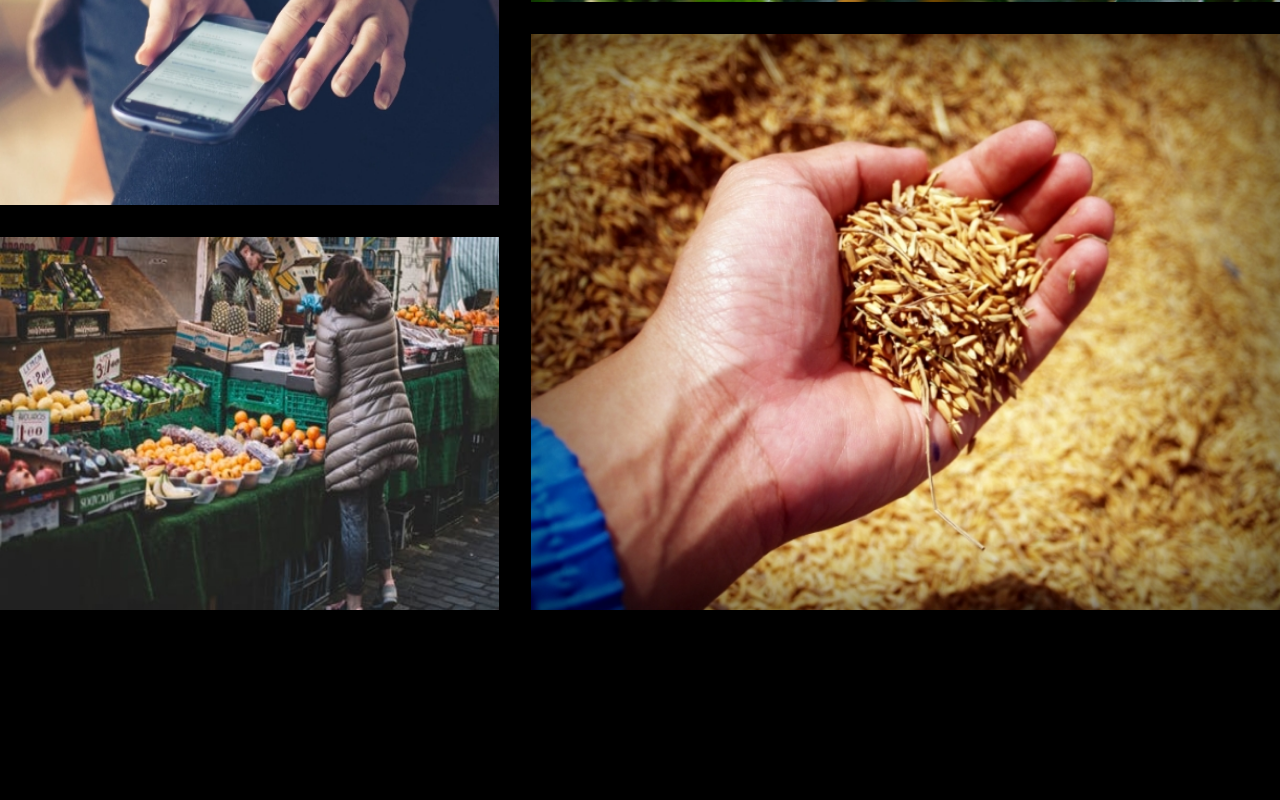
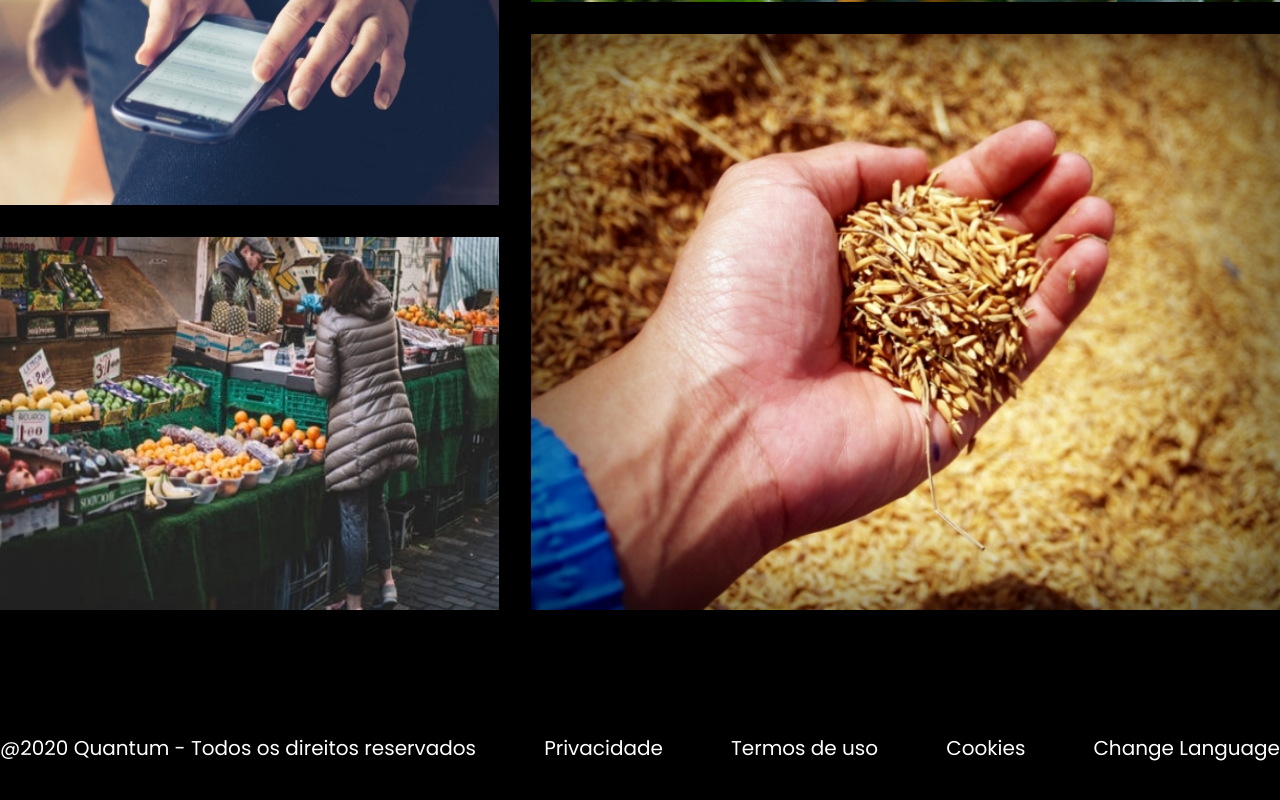
Before and after one commit to quantum01-pi/quantum, a React (Create React App) app in the folder frontend/: page / in a window 1280 px wide. Shown: the part 1688-2488 px from the top of the page. Before the commit the page ends 2426 px from the top, so only its background shows below. Built offline with nearby package versions, Linux system fonts and the light colour scheme.

Commit message:
Footer adicionado na home

```diff
--- /dev/null
+++ b/frontend/src/components/Footer/index.js
@@ -0,0 +1,14 @@
+import React from 'react'
+import './styles.css'
+
+export default function Footer() {
+    return (
+        <footer>
+            <h5>@2020 Quantum - Todos os direitos reservados</h5>
+            <h5>Privacidade</h5>
+            <h5>Termos de uso</h5>
+            <h5>Cookies</h5>
+            <h5> Change Language</h5>
+        </footer>
+    )
+}
--- /dev/null
+++ b/frontend/src/components/Footer/styles.css
@@ -0,0 +1,11 @@
+footer{
+    display: flex;
+    justify-content: space-between;
+    margin-bottom: 128px;
+}
+
+footer h5{
+    color: white;
+    font-family: 'Poppins', sans-serif;
+    font-size: 1.25em;
+}
--- a/frontend/src/pages/Home/index.js
+++ b/frontend/src/pages/Home/index.js
@@ -1,7 +1,7 @@
 import React from 'react'
 import './styles.css'
 import Header from '../../components/Header/index'
-import BgHome from '../../assets/img/bgHome.png'
+import Footer from '../../components/Footer/index'
 import BannerHome from '../../assets/img/bannerHome.png'
 import Mudas from '../../assets/img/mudas.jpg'
 import Laranja from '../../assets/img/laranja.jpg'
@@ -23,6 +23,7 @@ export default function Home() {
                     <img src={Laranja} alt=""/>
                     <img src={Graos} alt=""/>
                 </section>
+                <Footer/>
             </div>
         </>
     )
```
